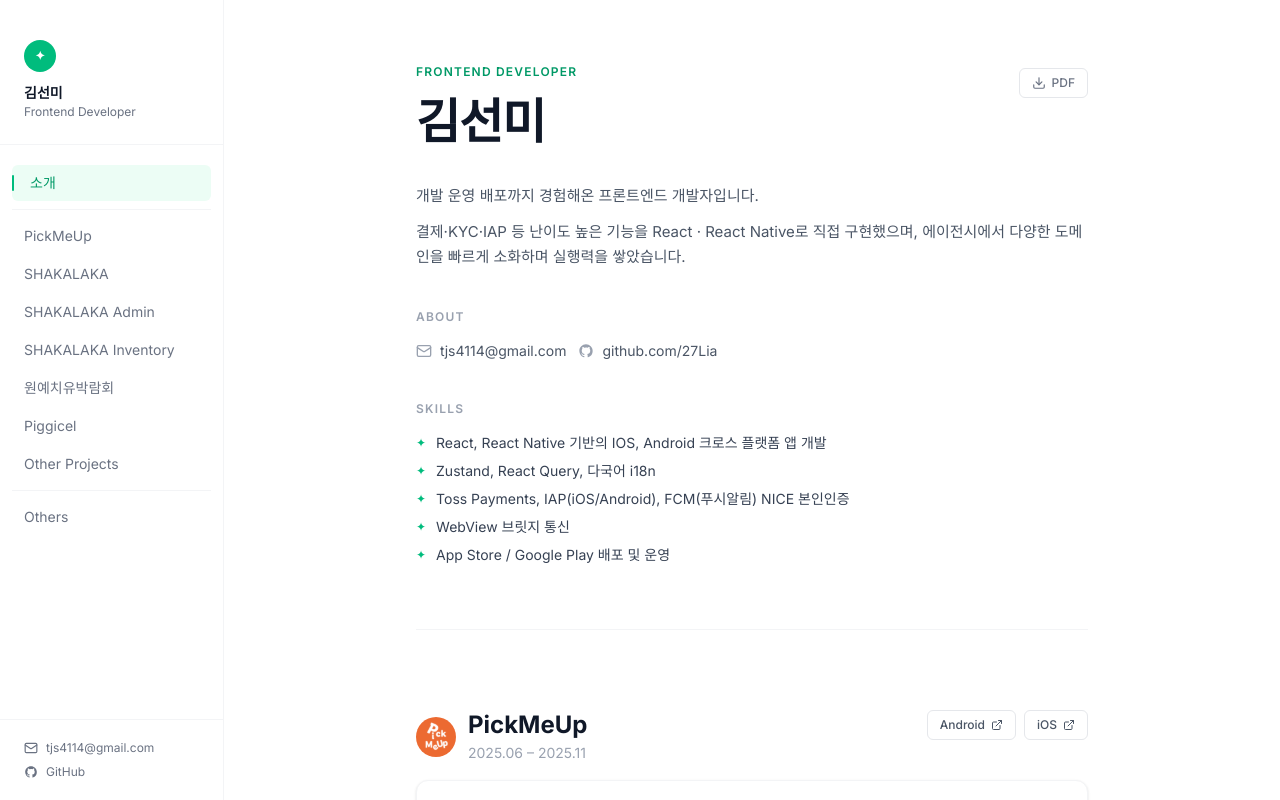
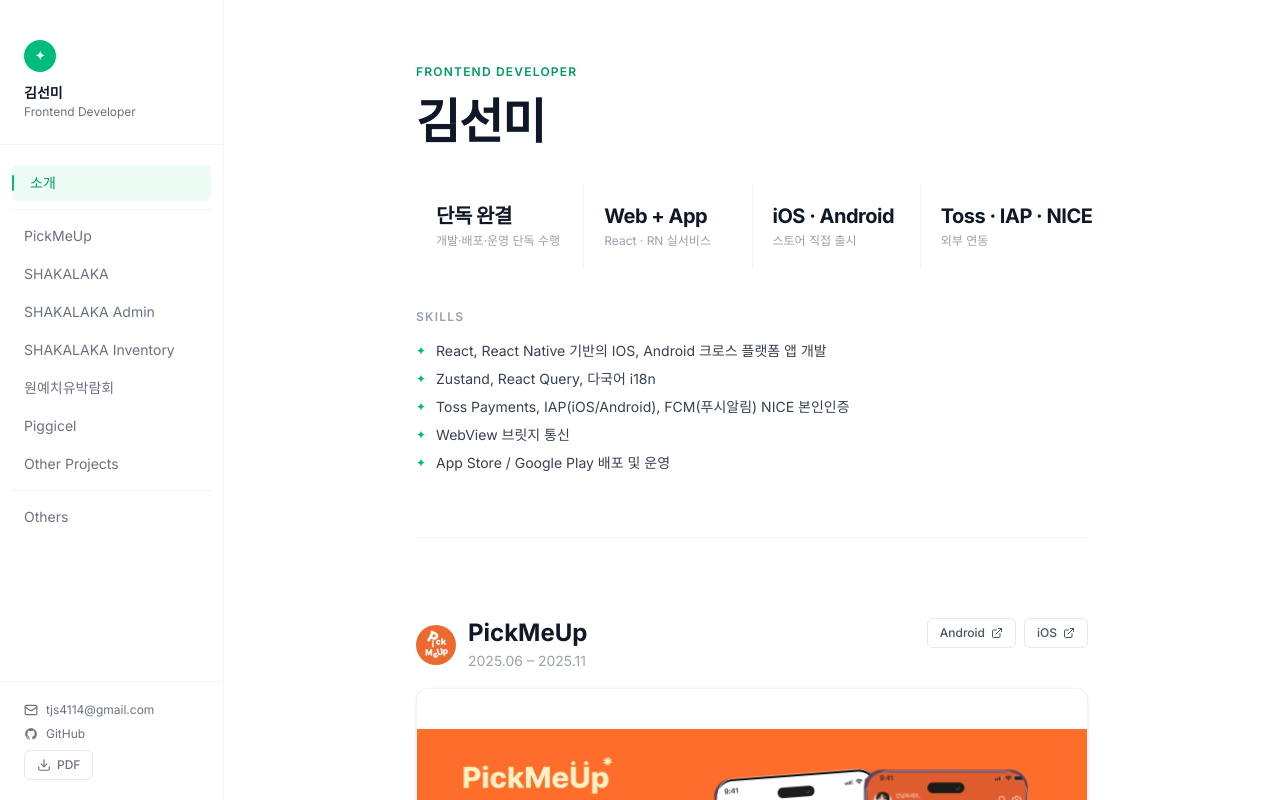
Before and after one commit to 27Lia/portfolio_new, a React (Vite) app: page / in a window 1280 px wide. Shown: the top 800 px of the page. Built offline with nearby package versions, Linux system fonts and the light colour scheme.

Commit message:
style:update intro

```diff
--- a/index.html
+++ b/index.html
@@ -5,19 +5,19 @@
     <link rel="icon" type="image/svg+xml" href="/favicon.svg" />
     <meta name="viewport" content="width=device-width, initial-scale=1.0" />
     <title>김선미 | Frontend Developer</title>
-    <meta name="description" content="설계부터 배포까지 단독으로 완성해온 프론트엔드 개발자입니다. React · React Native 기반 웹/앱 개발, 결제·KYC·AI 연동 경험." />
+    <meta name="description" content="React · React Native 기반 웹/앱 개발, 결제·KYC·AI 연동 경험." />
 
     <!-- Open Graph -->
     <meta property="og:type" content="website" />
     <meta property="og:url" content="https://27lia.github.io/portfolio_new/" />
     <meta property="og:title" content="김선미 | Frontend Developer" />
-    <meta property="og:description" content="설계부터 배포까지 단독으로 완성해온 프론트엔드 개발자입니다. React · React Native 기반 웹/앱 개발, 결제·KYC·AI 연동 경험." />
+    <meta property="og:description" content="React · React Native 기반 웹/앱 개발, 결제·KYC·AI 연동 경험." />
     <meta property="og:image" content="https://27lia.github.io/portfolio_new/og-image.png" />
 
     <!-- Twitter Card -->
     <meta name="twitter:card" content="summary_large_image" />
     <meta name="twitter:title" content="김선미 | Frontend Developer" />
-    <meta name="twitter:description" content="설계부터 배포까지 단독으로 완성해온 프론트엔드 개발자입니다. React · React Native 기반 웹/앱 개발, 결제·KYC·AI 연동 경험." />
+    <meta name="twitter:description" content="React · React Native 기반 웹/앱 개발, 결제·KYC·AI 연동 경험." />
     <meta name="twitter:image" content="https://27lia.github.io/portfolio_new/og-image.png" />
     <link rel="preconnect" href="https://fonts.googleapis.com" />
     <link rel="preconnect" href="https://fonts.gstatic.com" crossorigin />
--- a/src/components/Intro.tsx
+++ b/src/components/Intro.tsx
@@ -1,5 +1,5 @@
-import { Download, Mail } from 'lucide-react'
-import { PERSONAL_INFO } from '../data/projects'
+import { Download, Mail } from "lucide-react";
+import { PERSONAL_INFO } from "../data/projects";
 
 export default function Intro() {
   return (
@@ -14,27 +14,42 @@
             {PERSONAL_INFO.name}
           </h1>
         </div>
-        <button
-          onClick={() => window.print()}
-          className="print-btn flex items-center gap-1.5 px-3 py-1.5 text-xs font-medium border border-gray-200 rounded-md text-gray-500 hover:text-emerald-600 hover:border-emerald-300 transition-colors shrink-0 mt-1"
-        >
-          <Download className="w-3.5 h-3.5" />
-          PDF
-        </button>
+      </div>
+
+      {/* Stats */}
+      <div className="grid grid-cols-2 sm:grid-cols-4 gap-px bg-gray-100 rounded-2xl mb-10">
+        {[
+          { value: "단독 완결", label: "개발·배포·운영 단독 수행" },
+          { value: "Web + App", label: "React · RN 실서비스" },
+          { value: "iOS · Android", label: "스토어 직접 출시" },
+          { value: "Toss · IAP · NICE", label: "외부 연동" },
+        ].map(({ value, label }) => (
+          <div key={label} className="bg-white px-5 py-5">
+            <p className="text-lg sm:text-xl font-bold text-gray-900 tracking-tight leading-tight whitespace-nowrap">
+              {value}
+            </p>
+            <p className="text-xs text-gray-400 mt-1">{label}</p>
+          </div>
+        ))}
       </div>
 
       {/* Summary */}
       <div className="mb-10">
-        {PERSONAL_INFO.summary.split('\n').map((line, i) => (
-          <p key={i} className={`text-gray-600 leading-relaxed text-[15px] ${i > 0 ? 'mt-3' : ''}`}>
+        {PERSONAL_INFO.summary.split("\n").map((line, i) => (
+          <p
+            key={i}
+            className={`text-gray-600 leading-relaxed text-[15px] ${i > 0 ? "mt-3" : ""}`}
+          >
             {line}
           </p>
         ))}
       </div>
 
       {/* About */}
-      <div className="mb-10">
-        <h2 className="text-xs font-semibold text-gray-400 tracking-widest uppercase mb-4">About</h2>
+      {/* <div className="mb-10">
+        <h2 className="text-xs font-semibold text-gray-400 tracking-widest uppercase mb-4">
+          About
+        </h2>
         <div className="flex flex-col sm:flex-row gap-3">
           <a
             href={`mailto:${PERSONAL_INFO.email}`}
@@ -49,20 +64,33 @@
             rel="noopener noreferrer"
             className="flex items-center gap-2 text-sm text-gray-600 hover:text-emerald-600 transition-colors"
           >
-            <svg className="w-4 h-4 text-gray-400" fill="currentColor" viewBox="0 0 24 24">
-              <path fillRule="evenodd" d="M12 2C6.477 2 2 6.484 2 12.017c0 4.425 2.865 8.18 6.839 9.504.5.092.682-.217.682-.483 0-.237-.008-.868-.013-1.703-2.782.605-3.369-1.343-3.369-1.343-.454-1.158-1.11-1.466-1.11-1.466-.908-.62.069-.608.069-.608 1.003.07 1.531 1.032 1.531 1.032.892 1.53 2.341 1.088 2.91.832.092-.647.35-1.088.636-1.338-2.22-.253-4.555-1.113-4.555-4.951 0-1.093.39-1.988 1.029-2.688-.103-.253-.446-1.272.098-2.65 0 0 .84-.27 2.75 1.026A9.564 9.564 0 0112 6.844c.85.004 1.705.115 2.504.337 1.909-1.296 2.747-1.027 2.747-1.027.546 1.379.202 2.398.1 2.651.64.7 1.028 1.595 1.028 2.688 0 3.848-2.339 4.695-4.566 4.943.359.309.678.92.678 1.855 0 1.338-.012 2.419-.012 2.747 0 .268.18.58.688.482A10.019 10.019 0 0022 12.017C22 6.484 17.522 2 12 2z" clipRule="evenodd" />
+            <svg
+              className="w-4 h-4 text-gray-400"
+              fill="currentColor"
+              viewBox="0 0 24 24"
+            >
+              <path
+                fillRule="evenodd"
+                d="M12 2C6.477 2 2 6.484 2 12.017c0 4.425 2.865 8.18 6.839 9.504.5.092.682-.217.682-.483 0-.237-.008-.868-.013-1.703-2.782.605-3.369-1.343-3.369-1.343-.454-1.158-1.11-1.466-1.11-1.466-.908-.62.069-.608.069-.608 1.003.07 1.531 1.032 1.531 1.032.892 1.53 2.341 1.088 2.91.832.092-.647.35-1.088.636-1.338-2.22-.253-4.555-1.113-4.555-4.951 0-1.093.39-1.988 1.029-2.688-.103-.253-.446-1.272.098-2.65 0 0 .84-.27 2.75 1.026A9.564 9.564 0 0112 6.844c.85.004 1.705.115 2.504.337 1.909-1.296 2.747-1.027 2.747-1.027.546 1.379.202 2.398.1 2.651.64.7 1.028 1.595 1.028 2.688 0 3.848-2.339 4.695-4.566 4.943.359.309.678.92.678 1.855 0 1.338-.012 2.419-.012 2.747 0 .268.18.58.688.482A10.019 10.019 0 0022 12.017C22 6.484 17.522 2 12 2z"
+                clipRule="evenodd"
+              />
             </svg>
-            {PERSONAL_INFO.github.replace('https://', '')}
+            {PERSONAL_INFO.github.replace("https://", "")}
           </a>
         </div>
-      </div>
+      </div> */}
 
       {/* Skills */}
       <div>
-        <h2 className="text-xs font-semibold text-gray-400 tracking-widest uppercase mb-4">Skills</h2>
+        <h2 className="text-xs font-semibold text-gray-400 tracking-widest uppercase mb-4">
+          Skills
+        </h2>
         <ul className="space-y-2">
           {PERSONAL_INFO.skills.map((skill, i) => (
-            <li key={i} className="flex items-start gap-2.5 text-sm text-gray-700">
+            <li
+              key={i}
+              className="flex items-start gap-2.5 text-sm text-gray-700"
+            >
               <span className="text-emerald-500 mt-0.5 text-xs">✦</span>
               {skill}
             </li>
@@ -70,5 +98,5 @@
         </ul>
       </div>
     </section>
-  )
+  );
 }
--- a/src/components/Sidebar.tsx
+++ b/src/components/Sidebar.tsx
@@ -1,4 +1,4 @@
-import { Mail, Menu, X } from "lucide-react";
+import { Download, Mail, Menu, X } from "lucide-react";
 import { useEffect, useState } from "react";
 import { PERSONAL_INFO } from "../data/projects";
 
@@ -58,7 +58,11 @@
           className="p-2 text-gray-600 hover:text-gray-900"
           aria-label="메뉴 열기"
         >
-          {mobileOpen ? <X className="w-5 h-5" /> : <Menu className="w-5 h-5" />}
+          {mobileOpen ? (
+            <X className="w-5 h-5" />
+          ) : (
+            <Menu className="w-5 h-5" />
+          )}
         </button>
       </div>
 
@@ -157,6 +161,14 @@
             </svg>
             GitHub
           </a>
+
+          <button
+            onClick={() => window.print()}
+            className="print-btn flex items-center gap-1.5 px-3 py-1.5 text-xs font-medium border border-gray-200 rounded-md text-gray-500 hover:text-emerald-600 hover:border-emerald-300 transition-colors shrink-0 mt-1"
+          >
+            <Download className="w-3.5 h-3.5" />
+            PDF
+          </button>
         </div>
       </aside>
     </>
--- a/src/data/projects.ts
+++ b/src/data/projects.ts
@@ -13,8 +13,8 @@
 export const PERSONAL_INFO = {
   name: '김선미',
   title: 'Frontend Developer',
-  summary:
-    '개발 운영 배포까지 경험해온 프론트엔드 개발자입니다.\n 결제·KYC·IAP 등 난이도 높은 기능을 React · React Native로 직접 구현했으며, 에이전시에서 다양한 도메인을 빠르게 소화하며 실행력을 쌓았습니다.',
+  summary:'',
+    // '개발 운영 배포까지 경험해온 프론트엔드 개발자입니다.\n 결제·KYC·IAP 등 난이도 높은 기능을 React · React Native로 직접 구현했으며, 에이전시에서 다양한 도메인을 빠르게 소화하며 실행력을 쌓았습니다.',
   email: 'tjs4114@gmail.com',
   github: 'https://github.com/27Lia',
   skills: [
```
